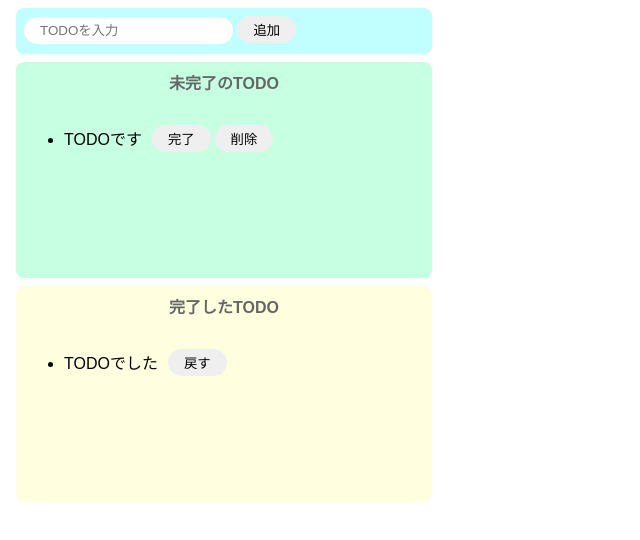
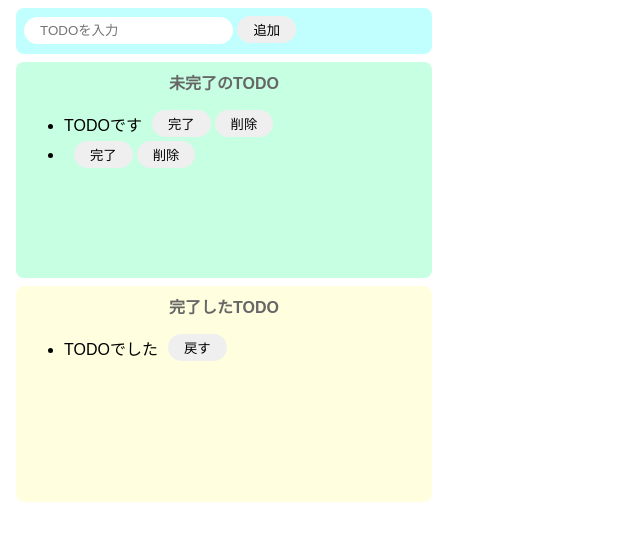
Before and after one commit to shijuju0411/todo-js, a website built with Parcel: page index.html in a window 1280 px wide. Both pictures are taken after a click on the button "追加". Shown: the whole page, without its empty margins (0-640 px from the left). Built offline with nearby package versions, Linux system fonts and the light colour scheme.

Commit message:
タスク完了機能まで

```diff
--- a/index.html
+++ b/index.html
@@ -12,25 +12,21 @@
     </div>
     <div class="incomplete-area">
       <p class="title">未完了のTODO</p>
-      <ul>
-        <li>
+      <ul id="incomplete-list">
         <div class="list-row">
-            <p class="sub-title">TODOです</p>
+          <li>TODOです</li>
           <button>完了</button>
           <button>削除</button>
         </div>
-        </li>
       </ul>
     </div>
     <div class="complete-area">
       <p class="title">完了したTODO</p>
-      <ul>
-        <li>
+      <ul id="complete-list">
         <div class="list-row">
-            <p class="sub-title">TODOでした</p>
+          <li class="sub-title">TODOでした</li>
           <button>戻す</button>
         </div>
-        </li>
       </ul>
     </div>
 
--- a/src/index.js
+++ b/src/index.js
@@ -4,8 +4,67 @@ const onClickAdd = () => {
   //テキストボックスの値を取得し、初期化する
   const inputText = document.getElementById("add-text").value;
   document.getElementById("add-text").value = "";
-  alert(inputText);
+
+  //div生成
+  const div = document.createElement("div");
+  div.className = "list-row";
+
+  //li生成
+  const li = document.createElement("li");
+  li.innerText = inputText;
+
+  //button(完了)を生成
+  const completeButton = document.createElement("button");
+  completeButton.innerText = "完了";
+  completeButton.addEventListener("click", () => {
+    //押されたボタンの親タグ(div)を未完了リストから削除
+    deleteFromIncompleteList(completeButton.parentNode);
+
+    //完了リストに追加する要素
+    const addTarget = completeButton.parentNode;
+    const text = addTarget.firstElementChild.innerText;
+
+    //div以下を初期化
+    addTarget.textContent = null;
+
+    //liタグ生成
+    const li = document.createElement("li");
+    li.innerText = text;
+
+    //戻すbuttonを生成
+    const backButton = document.createElement("button");
+    backButton.innerText = "戻す";
+
+    //divタグの子要素に各要素を設定
+    addTarget.appendChild(li);
+    addTarget.appendChild(backButton);
+
+    //完了リストに追加
+    document.getElementById("complete-list").appendChild(addTarget);
+  });
+
+  //button(削除)を生成
+  const deleteButton = document.createElement("button");
+  deleteButton.innerText = "削除";
+  deleteButton.addEventListener("click", () => {
+    //押されたボタンの親タグ(div)を未完了リストから削除
+    deleteFromIncompleteList(deleteButton.parentNode);
+  });
+
+  //divの子要素に各要素を設定
+  div.appendChild(li);
+  div.appendChild(completeButton);
+  div.appendChild(deleteButton);
+
+  //未完了のリストに追加
+  document.getElementById("incomplete-list").appendChild(div);
 };
+
+//未完了リストから指定の要素を削除
+const deleteFromIncompleteList = (target) => {
+  document.getElementById("incomplete-list").removeChild(target);
+};
+
 document
   .getElementById("add-button")
   .addEventListener("click", () => onClickAdd());
--- a/src/styles.css
+++ b/src/styles.css
@@ -20,6 +20,10 @@ button:hover {
   background-color: #ff7fff;
   color: #fff;
   cursor: pointer;
+}
+
+li {
+  margin-right: 10px;
 }
 
 .input-area {
@@ -61,7 +65,3 @@ button:hover {
   align-items: center;
   padding-bottom: 4px;
 }
-
-.sub-title {
-  margin-right: 10px;
-}
```
Lines whose indentation alone changed are shown as unchanged.
